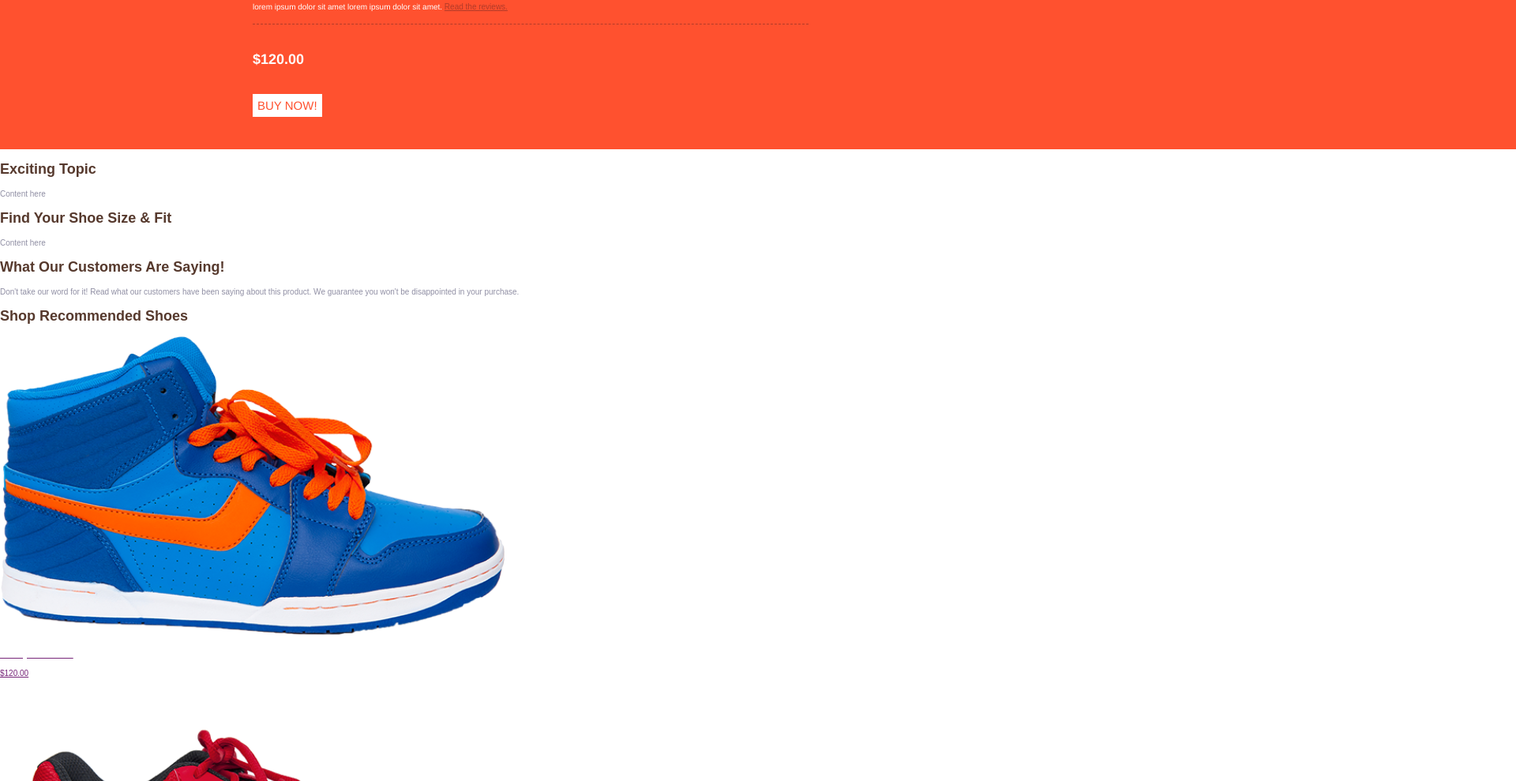
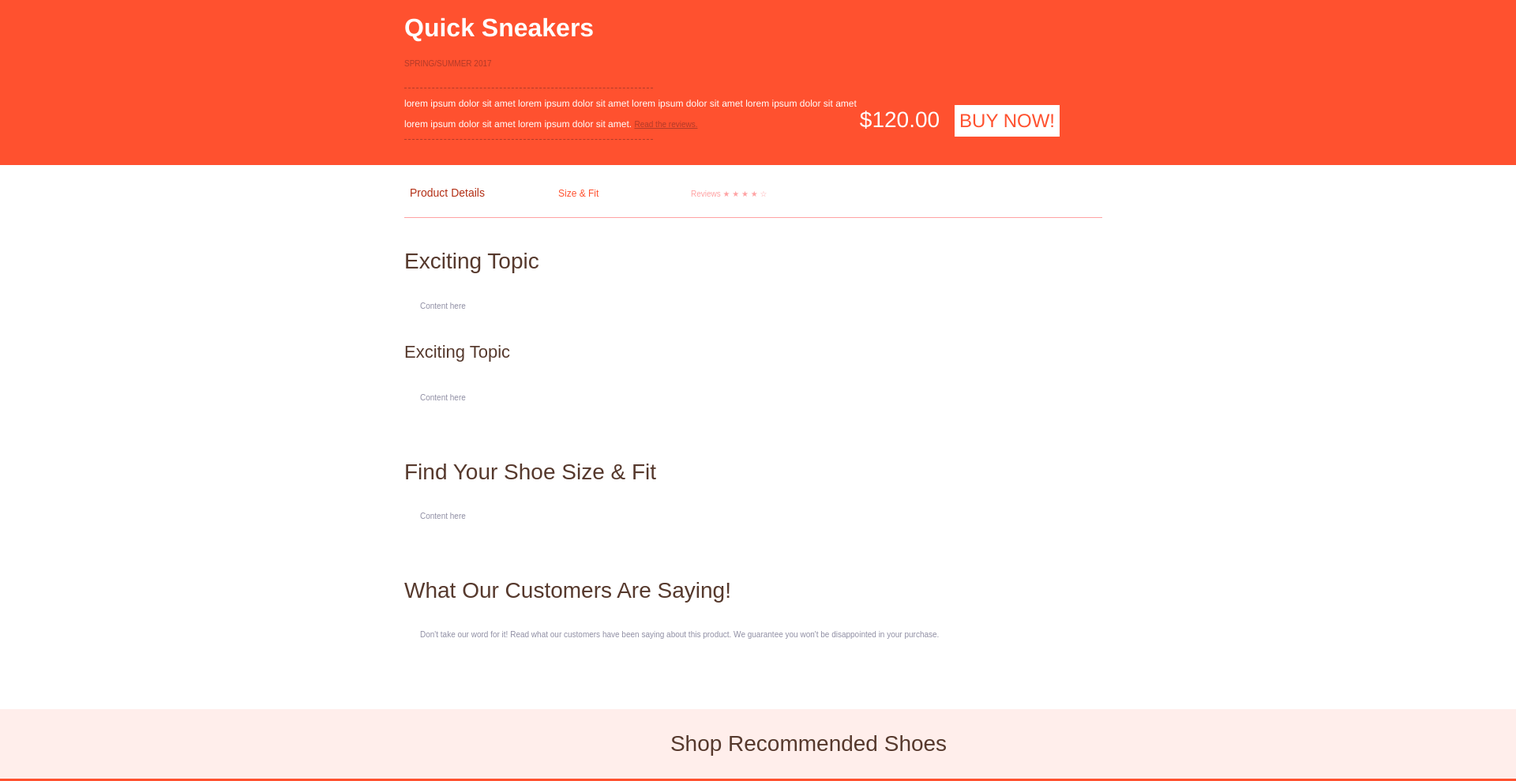
Before and after one commit to bapetersen2124/Foundations_Homework, a plain HTML site: page index.html in a window 1280 px wide. Shown: the part 762-1751 px from the top of the page at 79% size, 1920 px wide, since content can reach past the window. Drawn offline with Linux system fonts and the light colour scheme.

Commit message:
homework day 2_final commit
finished all work for day 2

```diff
--- a/index.html
+++ b/index.html
@@ -17,8 +17,8 @@
           <a class="nav-bar-item" href="###">CUSTOMIZE</a>
         </span></div>
         <span>
-          <a class="sub-nav-2-item" href="###">Help</a>
-          <a class="sub-nav-2-item" href="###" style="width:75px">My Account</a>
+          <a class="sub-nav-2-item" href="###" style="margin-left:30px;">Help</a>
+          <a class="sub-nav-2-item" href="###" style="width:100px">My Account</a>
           <img class="nav-image sub-nav-2-item" src="images/cart.jpg" alt="Shopping Cart Icon"><a class="sub-nav-2-item" href="###" style="width:150px;">Shopping Cart (2)</a>
         </span>
       </nav>
@@ -27,36 +27,55 @@
       <p><a href="###" class="white-text">&larr;Back to all shoes</a></p>
         <p><img class="header-image" src="images/shoe1.png" alt="Converse is KING"></p>
       <h1 class="header-text">Quick Sneakers</h1>
-      <h6 class="season-year">Spring/Summer 2017</h6>
-      <p class="hr"></p>
+      <h6 class="season-year" style="padding:0; margin:0;">Spring/Summer 2017</h6><br/>
+      <span><p class="hr"></p>
       <p class="white-text">lorem ipsum dolor sit amet lorem ipsum dolor sit amet lorem ipsum dolor sit amet lorem ipsum dolor sit amet
-      <p class="white-text">lorem ipsum dolor sit amet lorem ipsum dolor sit amet. <a href="###" class="season-year" style="text-decoration:underline; text-transform:none;">Read the reviews.</a> </p>
-      <p class="hr"></p>
-      <span><p class="price-callout">$120.00</p><p class="buy-now-button"> buy now!</p></span>
+      <p class="white-text">lorem ipsum dolor sit amet lorem ipsum dolor sit amet. <a href="###" class="season-year" style="text-transform:none; padding:0px;">Read the reviews.</a></p>
+      <p class="hr"></p></span>
+      <span><a class="price-callout" style="padding:0; margin:0;">$120.00</a>       <a class="buy-now-button">buy now!</a></span>
     </div>
-    <section>
+    <div class="section-header"><span>
+        <a class="mid-page-nav-bar" style="color:#b32f15;">Product Details</a>
+        <a class="mid-page-nav-bar" style="font-size:12px; padding-left:25px;">Size &amp; Fit</a>
+        <a class="mid-page-nav-bar" style="font-size:10px; color:#ffa2a3; width:200px">Reviews &#x02605;	&#x02605;	&#x02605;	&#x02605;	&#x02606;</a>
+        <p class="border-top"></p></span>
       <h2 class="h2-text">Exciting Topic</h2>
         <p class="black-text">Content here</p>
+      <h3 class="h3-text" style="padding:0px; font-size:22px;">Exciting Topic</h3>
+        <p class="black-text">Content here</p><br/>
       <h2 class="h2-text">Find Your Shoe Size &amp; Fit</h2>
-        <p class="black-text">Content here</p>
+        <p class="black-text">Content here</p><br/>
       <h2 class="h2-text">What Our Customers Are Saying!</h2>
         <p class="black-text">Don't take our word for it! Read what our customers have been saying about this product. We guarantee you won't be disappointed in your purchase.</p>
+    </div><br/><br/>
+    <div class="partition-header">
       <h2 class="h2-text">Shop Recommended Shoes</h2>
-    </section>
-    <div>
+    </div>
+    <div class="div-header"><br/>
       <img class="body-image" src="images/shoe2.png" alt="Display Shoe 2">
-        <p class="sneaker-descriptor" style="color:#ffffff;">Funny Sneakers</p>
-        <p class="link-text">$120.00</p>
+        <h3 class="h3-text" style="color:#ffffff">Funny Sneakers</h3>
+        <h6 class="season-year">Spring/Summer 2017</h6>
+        <p><a class="price-callout">$120.00</a></p><br/>
       <img class="body-image" src="images/shoe3.png" alt="Display Shoe 3">
-        <p class="sneaker-descriptor">Funny Sneakers</p>
-        <p class="link-text">$120.00</p>
+        <h3 class="h3-text" style="color:#ffffff">Nimble Sneakers</h3>
+        <h6 class="season-year">Spring/Summer 2017</h6>
+        <p><a class="price-callout">$120.00</a></p><br/>
       <img class="body-image" src="images/shoe4.png" alt="Display Shoe 4">
-        <p class="sneaker-descriptor">Funny Sneakers</p>
-        <p class="link-text">$120.00</p>
+        <h3 class="h3-text" style="color:#ffffff">Cute Sneakers</h3>
+        <h6 class="season-year">Spring/Summer 2017</h6>
+        <p><a class="price-callout">$120.00</a></p><br/>
     </div>
     <footer>
-      <p><img class="logo" src="images/logo.jpg" alt="Sneaker Logo"><a href="###" class="link-text">Shipping</a> |
-      <a href="###" class="link-text">Terms &amp; Conditions</a> | <a href="###" class="black-text" style="text-decoration:none;">&copy; Copyright 2017. Sneaker Shop, LLC.</a>
+      <p><img class="logo" src="images/logo.jpg" alt="Sneaker Logo">
+        <div><span>
+          <a class="nav-bar-item footer" href="###" style="margin-left:15px;">MEN</a>
+          <a class="nav-bar-item footer" href="###" style="color:#b32f15; text-align:center; margin-right:10px;">WOMEN</a>
+          <a class="nav-bar-item footer" href="###">BOYS</a>
+          <a class="nav-bar-item footer" href="###">GIRLS</a>
+          <a class="nav-bar-item footer" href="###">CUSTOMIZE</a>
+        </span></div>
+      <a href="###" class="black-text footer" style="margin-left:30px;">Shipping</a> |
+      <a href="###" class="black-text footer">Terms &amp; Conditions</a> | <a href="###" class="black-text footer" style="text-decoration:none;">&copy; Copyright 2017. Sneaker Shop, LLC.</a>
       </p>
     </footer>
   </body>
--- a/style.css
+++ b/style.css
@@ -1,6 +1,7 @@
 body {
   margin:0;
   padding;0;
+  max-width:1024px;
 }
 
 .logo {
@@ -17,11 +18,12 @@ nav-div {
   background-color:transparent;
   display:inline-block;
   width:50px;
-  text-align: center;
+  text-align: left;
   color:#ff512f;
   font-size: 14px;
   font-family:sans-serif;
   padding:15px 15px;
+  margin-left:15px;
   text-decoration:none;
 }
 
@@ -42,7 +44,7 @@ nav-div {
 }
 
 .div-header {
-  padding:2% 25%;
+  padding:2% 50%;
   background-color:#ff512f;
   width:100%;
 }
@@ -52,7 +54,7 @@ span {
 }
 
 .header-image {
-  width:55%;
+  width:100%;
 }
 
 .header-text {
@@ -67,30 +69,58 @@ span {
   color: #b23b29;
   font-weight:lighter;
   width:55%;
+  margin:7px 0px
 }
 
 .price-callout {
   color:#fff;
-  font-size:18px;
+  font-size:28px;
   font-family:helvetica, arial, sans-serif;
-  font-weight:bold;
+  font-weight:normal;
+  padding:0% 25%;
 }
 
 .buy-now-button {
-  box-sizing: 25px 25px;
+  box-sizing: 36px 36px;
   background-color:#ffffff;
   display: inline-block;
   color:#ff512f;
   font-family: helvetica, arial, sans-serif;
-  font-size:15px;
+  font-size:24px;
   padding:6px 6px;
+  margin:15px;
   text-decoration:none;
   text-transform: uppercase;
 }
 
+.mid-page-nav-bar {
+  background-color:transparent;
+  display:inline-block;
+  width:150px;
+  text-align: left;
+  color:#ff512f;
+  font-size: 14px;
+  font-family:sans-serif;
+  padding:5px;
+  margin:2px;
+  text-decoration:none;
+}
+
+.section-header {
+  padding:2% 50%;
+  background-color:#ffffff;
+  width:100%;
+}
+
+.border-top {
+  border-top: 1px solid;
+  color:#ffa2a3;
+  width:155%;
+}
+
 .white-text {
-  color:#fff;
-  font-size:10px;
+  color:#ffffff;
+  font-size:12px;
   font-family:helvetica, arial, sans-serif;
   text-decoration:none;
 }
@@ -101,18 +131,40 @@ span {
   font-family:sans-serif;
   text-transform:uppercase;
   font-weight:normal;
+  padding:0% 25%;
+  margin:0px;
 }
 
 .h2-text {
   color:#56392d;
-  font-size:18px;
+  font-size:28px;
   font-family:sans-serif;
+  font-weight:normal;
+}
+
+.h3-text {
+    color:#56392d;
+    font-size:28px;
+    font-family:sans-serif;
+    font-weight:normal;
+    padding:0% 25%;
+    margin:0px;
+    line-height:42px;
+}
+
+.partition-header {
+  padding:5px 50%;
+  background-color:#ffeeeb;
+  width:100%;
+  text-align:center;
 }
 
 .black-text {
   color:#908fa4;
   font-size:10px;
   font-family:sans-serif;
+  line-height:34px;
+  margin:20px;
 }
 
 .link-text {
@@ -124,6 +176,7 @@ span {
 
 .body-image {
   width:50%;
+  padding:2% 25%;
 }
 
 .sneaker-descriptor {
@@ -134,3 +187,8 @@ span {
   text-decoration-color: #762478;
   font-weight:bold;
 }
+
+.footer {
+  margin:0px;
+}
+}
```
